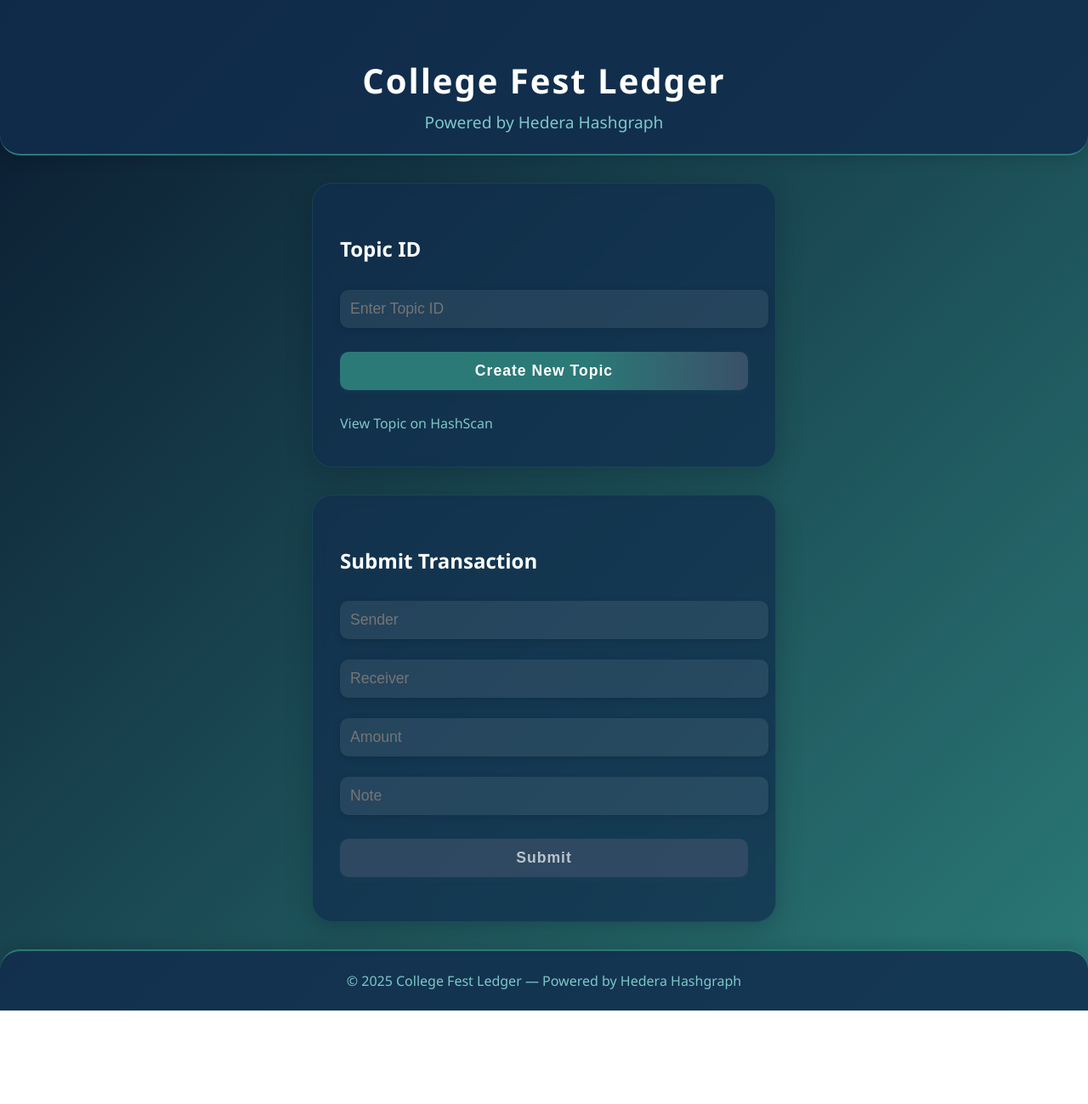
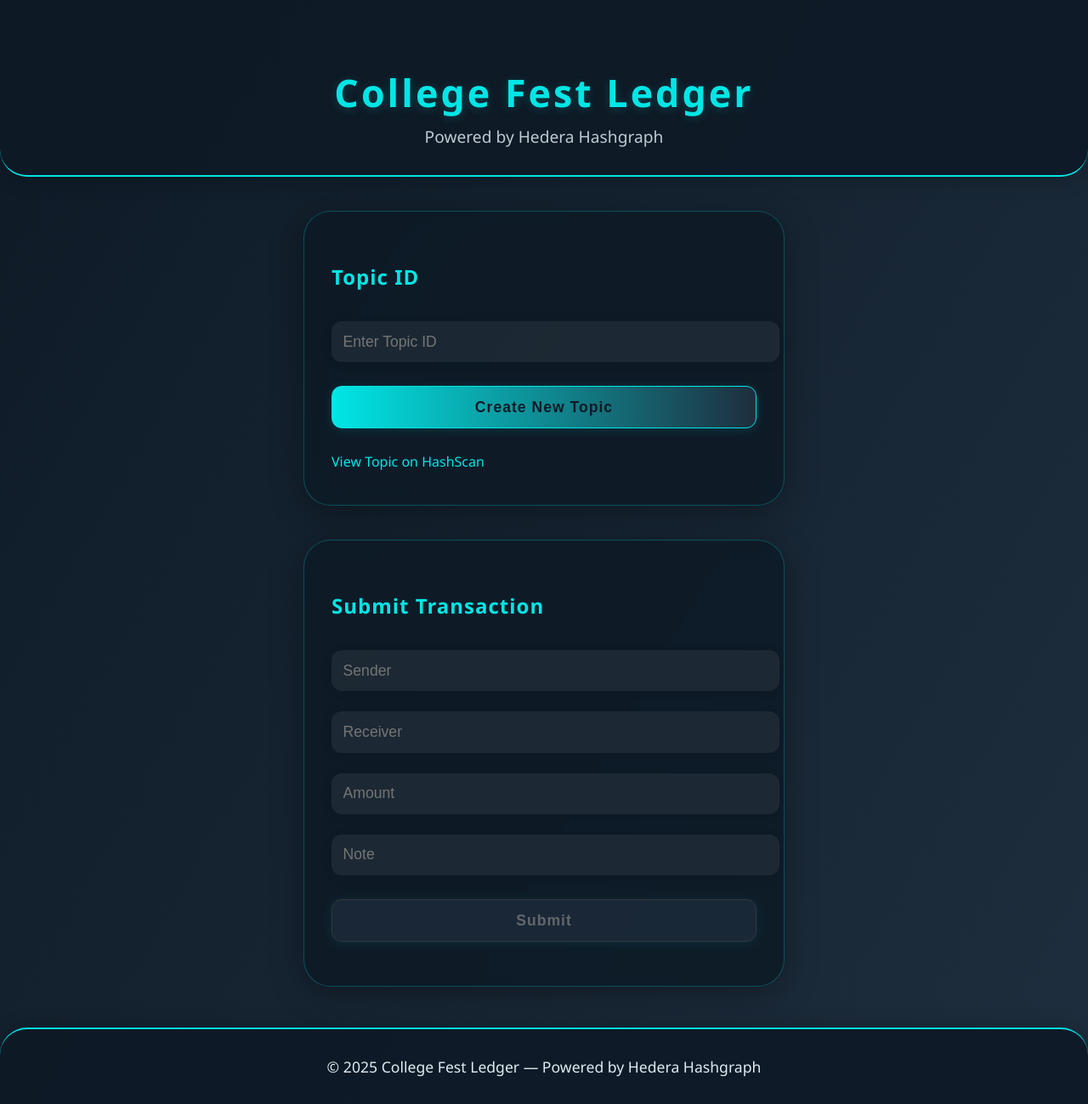
Before and after one commit to Sohail103/LeafLedger, a React (Create React App) app in the folder frontend/: page / in a window 1280 px wide. Shown: the whole page at 85% size. Before the commit the page ends 1189 px from the top, so only its background shows below. Built offline with nearby package versions, Linux system fonts and the light colour scheme.

Commit message:
added loading screen and special effects

```diff
--- a/frontend/src/App.js
+++ b/frontend/src/App.js
@@ -1,11 +1,18 @@
-import React, { useState } from "react";
+import React, { useState, useEffect } from "react";
 import "./hedera-theme.css";
+import LoadingScreen from "./LoadingScreen";
 
 function App() {
   const [topicId, setTopicId] = useState("");
   const [form, setForm] = useState({ from: "", to: "", amount: "", note: "" });
   const [loading, setLoading] = useState(false);
   const [submitMsg, setSubmitMsg] = useState("");
+  const [showLoader, setShowLoader] = useState(true);
+
+  useEffect(() => {
+    const timer = setTimeout(() => setShowLoader(false), 3000);
+    return () => clearTimeout(timer);
+  }, []);
 
   // Submit transaction to backend
   const submitTransaction = async (e) => {
@@ -49,6 +56,8 @@
     }
     setLoading(false);
   };
+
+  if (showLoader) return <LoadingScreen />;
 
   return (
     <div className="hedera-app">
--- /dev/null
+++ b/frontend/src/LoadingScreen.js
@@ -0,0 +1,16 @@
+import React from "react";
+import "./loading-screen.css";
+
+export default function LoadingScreen() {
+    return (
+        <div className="loading-bg">
+            <div className="loading-logo">
+                <svg width="80" height="80" viewBox="0 0 80 80">
+                    <circle cx="40" cy="40" r="36" stroke="#00e6e6" strokeWidth="4" fill="none" />
+                    <circle cx="40" cy="40" r="24" stroke="#fff" strokeWidth="2" fill="none" />
+                </svg>
+                <div className="loading-text">Loading...</div>
+            </div>
+        </div>
+    );
+}
--- a/frontend/src/hedera-theme.css
+++ b/frontend/src/hedera-theme.css
@@ -1,7 +1,7 @@
 body,
 .hedera-app {
-    background: linear-gradient(135deg, #0a192f 0%, #2b7a78 100%);
-    color: #fff;
+    background: linear-gradient(120deg, #0e1a26 0%, #1e2e3e 100%);
+    color: #eaf6fb;
     font-family: 'Segoe UI', 'Roboto', sans-serif;
     min-height: 100vh;
     margin: 0;
@@ -9,84 +9,103 @@
 
 header {
     text-align: center;
-    padding: 2.5rem 0 1.5rem 0;
-    background: rgba(17, 45, 78, 0.85);
-    border-bottom: 2px solid #2b7a78;
-    box-shadow: 0 4px 16px #0002;
-    border-radius: 0 0 24px 24px;
+    padding: 3rem 0 2rem 0;
+    background: rgba(14, 26, 38, 0.95);
+    border-bottom: 2px solid #00e6e6;
+    box-shadow: 0 4px 24px #0003;
+    border-radius: 0 0 32px 32px;
 }
 
 header h1 {
-    font-size: 2.5rem;
-    letter-spacing: 2px;
+    font-size: 2.8rem;
+    letter-spacing: 3px;
     margin-bottom: 0.5rem;
+    color: #00e6e6;
+    font-weight: 700;
+    text-shadow: 0 2px 12px #00e6e633;
 }
 
 header p {
     font-size: 1.2rem;
-    color: #7fc7c7;
+    color: #eaf6fb;
     margin: 0;
+    opacity: 0.8;
 }
 
 .card {
-    background: rgba(17, 45, 78, 0.7);
-    margin: 2rem auto;
+    background: rgba(14, 26, 38, 0.85);
+    margin: 2.5rem auto;
     padding: 2.5rem 2rem;
-    border-radius: 24px;
-    max-width: 480px;
-    box-shadow: 0 8px 32px #0003;
-    backdrop-filter: blur(8px);
-    border: 1px solid #2b7a7844;
-    transition: box-shadow 0.2s;
+    border-radius: 32px;
+    max-width: 500px;
+    box-shadow: 0 8px 40px #0005;
+    backdrop-filter: blur(12px);
+    border: 1px solid #00e6e644;
+    transition: box-shadow 0.3s, border 0.3s;
 }
 
 .card:hover {
-    box-shadow: 0 12px 40px #2b7a7855;
+    box-shadow: 0 16px 48px #00e6e655;
+    border: 1px solid #00e6e6;
+}
+
+.card h2 {
+    color: #00e6e6;
+    font-size: 1.5rem;
+    font-weight: 600;
+    margin-bottom: 1.5rem;
+    letter-spacing: 1px;
 }
 
 input,
 button {
     margin: 0.75rem 0;
-    padding: 0.75rem;
-    border-radius: 10px;
+    padding: 0.85rem;
+    border-radius: 12px;
     border: none;
     width: 100%;
     font-size: 1.1rem;
-    background: rgba(255, 255, 255, 0.08);
-    color: #fff;
-    transition: background 0.2s, box-shadow 0.2s;
-    box-shadow: 0 2px 8px #0002;
+    background: rgba(255, 255, 255, 0.06);
+    color: #eaf6fb;
+    transition: background 0.2s, box-shadow 0.2s, border 0.2s;
+    box-shadow: 0 2px 12px #0002;
 }
 
 input:focus {
     outline: none;
-    background: rgba(43, 122, 120, 0.15);
-    box-shadow: 0 0 0 2px #2b7a78;
+    background: rgba(0, 230, 230, 0.12);
+    box-shadow: 0 0 0 2px #00e6e6;
+    border: 1px solid #00e6e6;
 }
 
 button {
-    background: linear-gradient(90deg, #2b7a78 60%, #3a5068 100%);
-    color: #fff;
+    background: linear-gradient(90deg, #00e6e6 0%, #1e2e3e 100%);
+    color: #0e1a26;
     cursor: pointer;
     font-weight: bold;
     margin-top: 1rem;
     letter-spacing: 1px;
-    box-shadow: 0 2px 8px #2b7a7822;
+    box-shadow: 0 2px 12px #00e6e622;
+    border: 1px solid #00e6e6;
 }
 
 button:hover:not(:disabled) {
-    background: linear-gradient(90deg, #3a5068 0%, #2b7a78 100%);
-    box-shadow: 0 4px 16px #2b7a7844;
+    background: linear-gradient(90deg, #1e2e3e 0%, #00e6e6 100%);
+    color: #eaf6fb;
+    box-shadow: 0 4px 24px #00e6e644;
+    border: 1px solid #eaf6fb;
 }
 
 button:disabled {
-    background: #3a5068;
+    background: #1e2e3e;
     cursor: not-allowed;
     opacity: 0.7;
+    color: #888;
+    border: 1px solid #444;
 }
 
 a {
-    color: #7fc7c7;
+    color: #00e6e6;
     text-decoration: none;
     display: block;
     margin-top: 0.75rem;
@@ -95,7 +114,7 @@
 }
 
 a:hover {
-    color: #f9f7f7;
+    color: #eaf6fb;
     text-decoration: underline;
 }
 
@@ -105,33 +124,35 @@
 }
 
 li {
-    background: rgba(23, 42, 69, 0.8);
+    background: rgba(30, 46, 62, 0.85);
     margin: 0.5rem 0;
     padding: 1rem;
-    border-radius: 12px;
-    box-shadow: 0 2px 8px #0002;
+    border-radius: 16px;
+    box-shadow: 0 2px 12px #0002;
+    color: #eaf6fb;
 }
 
 footer {
     text-align: center;
-    padding: 1.5rem;
-    background: rgba(17, 45, 78, 0.85);
-    border-top: 2px solid #2b7a78;
-    margin-top: 2rem;
-    border-radius: 24px 24px 0 0;
-    color: #7fc7c7;
-    font-size: 1rem;
-    box-shadow: 0 -4px 16px #0002;
+    padding: 2rem;
+    background: rgba(14, 26, 38, 0.95);
+    border-top: 2px solid #00e6e6;
+    margin-top: 3rem;
+    border-radius: 32px 32px 0 0;
+    color: #eaf6fb;
+    font-size: 1.1rem;
+    box-shadow: 0 -4px 24px #0003;
+    opacity: 0.95;
 }
 
 .msg {
     margin-top: 1.2rem;
-    color: #7fc7c7;
+    color: #00e6e6;
     font-weight: bold;
     font-size: 1.1rem;
     text-align: center;
-    background: rgba(43, 122, 120, 0.08);
-    border-radius: 8px;
-    padding: 0.5rem;
-    box-shadow: 0 2px 8px #2b7a7822;
+    background: rgba(0, 230, 230, 0.08);
+    border-radius: 10px;
+    padding: 0.7rem;
+    box-shadow: 0 2px 12px #00e6e622;
 }
--- /dev/null
+++ b/frontend/src/loading-screen.css
@@ -0,0 +1,44 @@
+.loading-bg {
+    position: fixed;
+    inset: 0;
+    background: linear-gradient(120deg, #0e1a26 0%, #1e2e3e 100%);
+    display: flex;
+    align-items: center;
+    justify-content: center;
+    z-index: 9999;
+}
+
+.loading-logo {
+    display: flex;
+    flex-direction: column;
+    align-items: center;
+    animation: fadeIn 1s;
+}
+
+.loading-logo svg {
+    animation: spin 2s linear infinite;
+}
+
+.loading-text {
+    margin-top: 1.5rem;
+    color: #00e6e6;
+    font-size: 1.3rem;
+    letter-spacing: 2px;
+    font-family: 'Segoe UI', 'Roboto', sans-serif;
+}
+
+@keyframes spin {
+    100% {
+        transform: rotate(360deg);
+    }
+}
+
+@keyframes fadeIn {
+    from {
+        opacity: 0;
+    }
+
+    to {
+        opacity: 1;
+    }
+}
```
